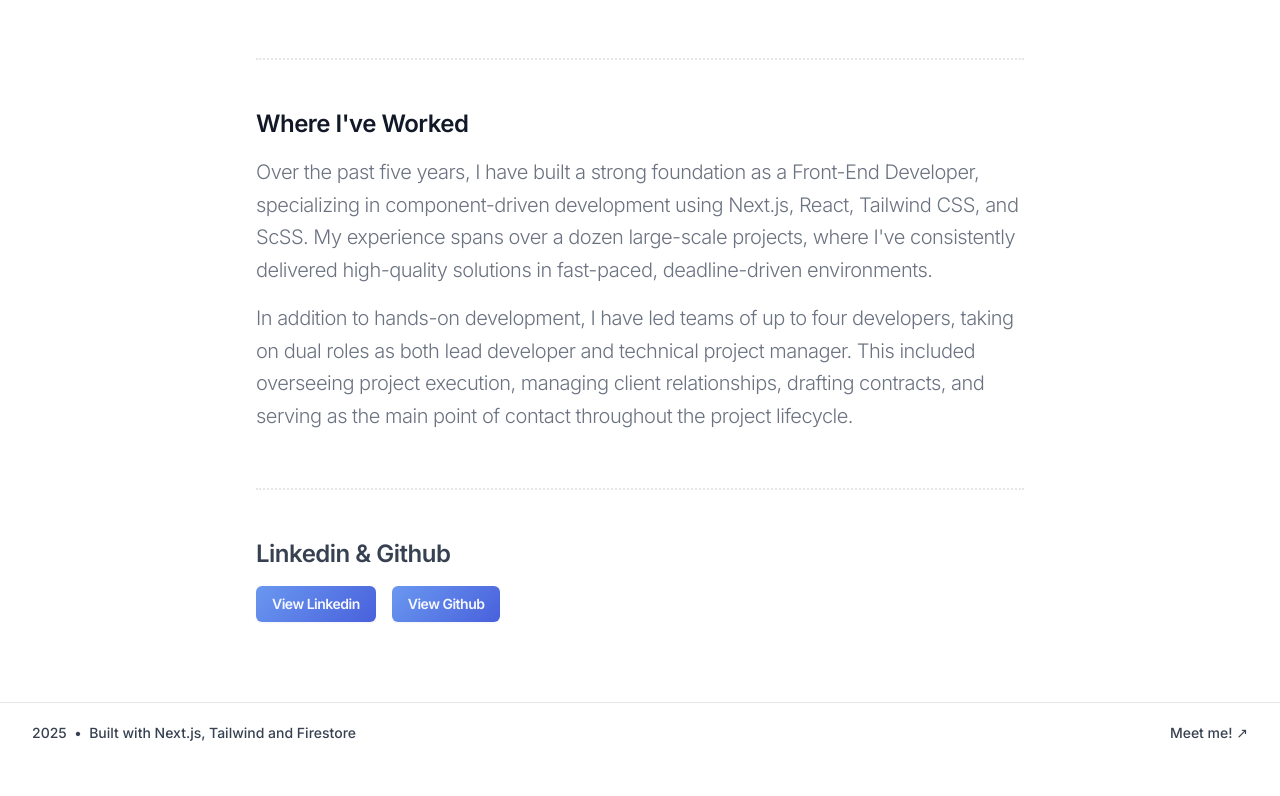
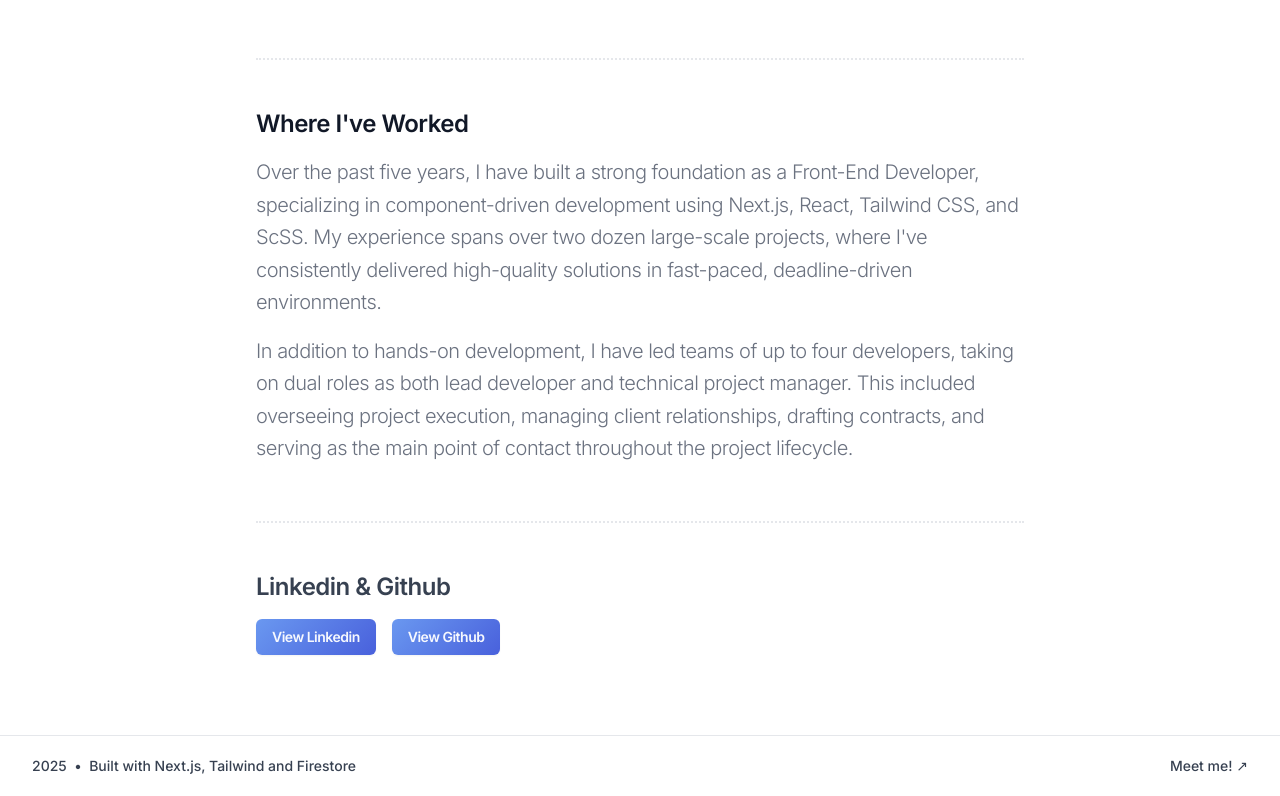
Before and after one commit to keilmart/portfolioV3, a Next.js app: page /about in a window 1280 px wide. Shown: the part 1134-1930 px from the top of the page. Before the commit the page ends 1897 px from the top, so only its background shows below. Built offline with nearby package versions, Linux system fonts and the light colour scheme.

Commit message:
Wording fix

```diff
--- a/pages/about.js
+++ b/pages/about.js
@@ -116,9 +116,9 @@ const About = () => {
           <p className="mb-4">
             Over the past five years, I have built a strong foundation as a Front-End
             Developer, specializing in component-driven development using Next.js, React,
-            Tailwind CSS, and ScSS. My experience spans over a dozen large-scale projects,
-            where I&apos;ve consistently delivered high-quality solutions in fast-paced,
-            deadline-driven environments.
+            Tailwind CSS, and ScSS. My experience spans over two dozen large-scale
+            projects, where I&apos;ve consistently delivered high-quality solutions in
+            fast-paced, deadline-driven environments.
           </p>
           <p>
             In addition to hands-on development, I have led teams of up to four
```
